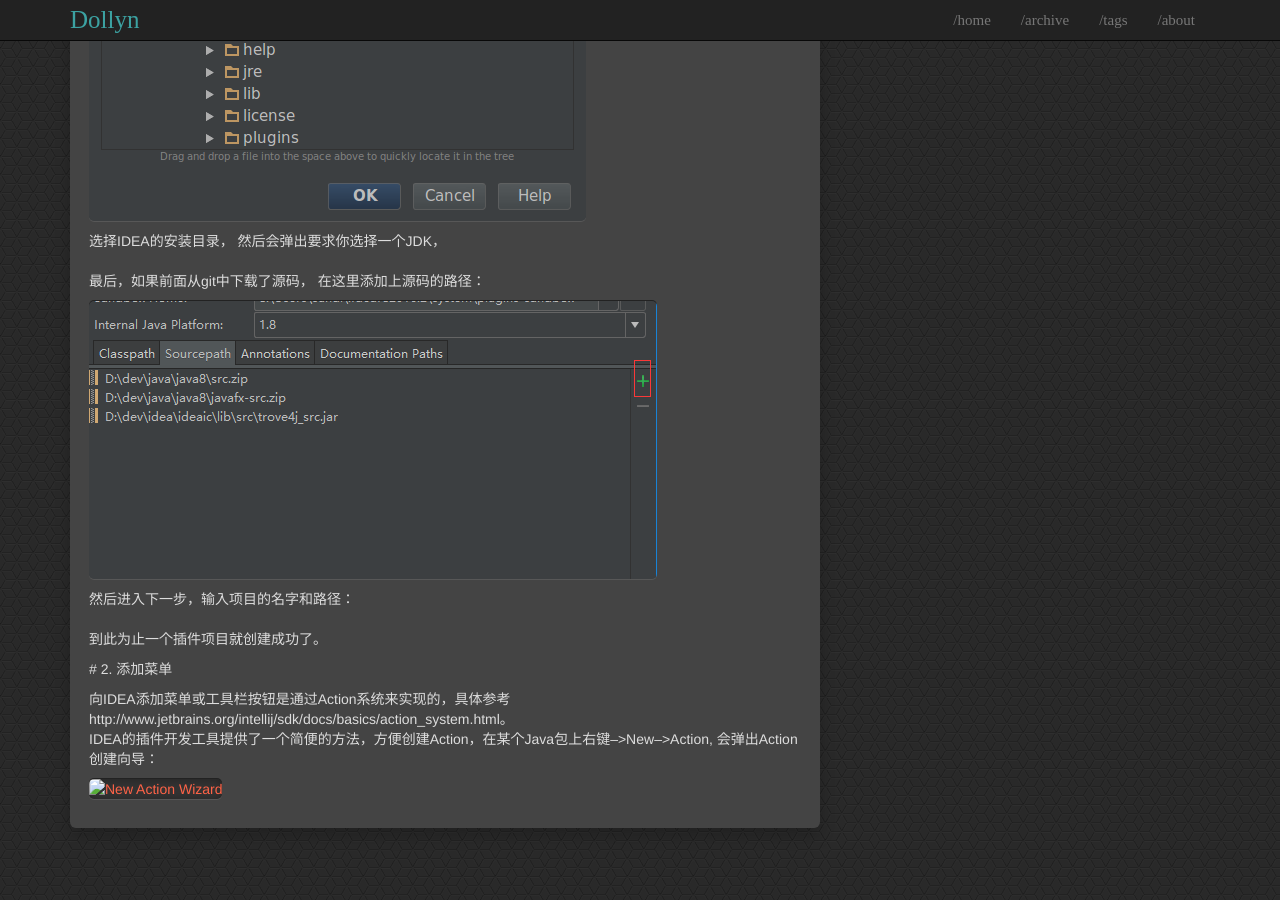
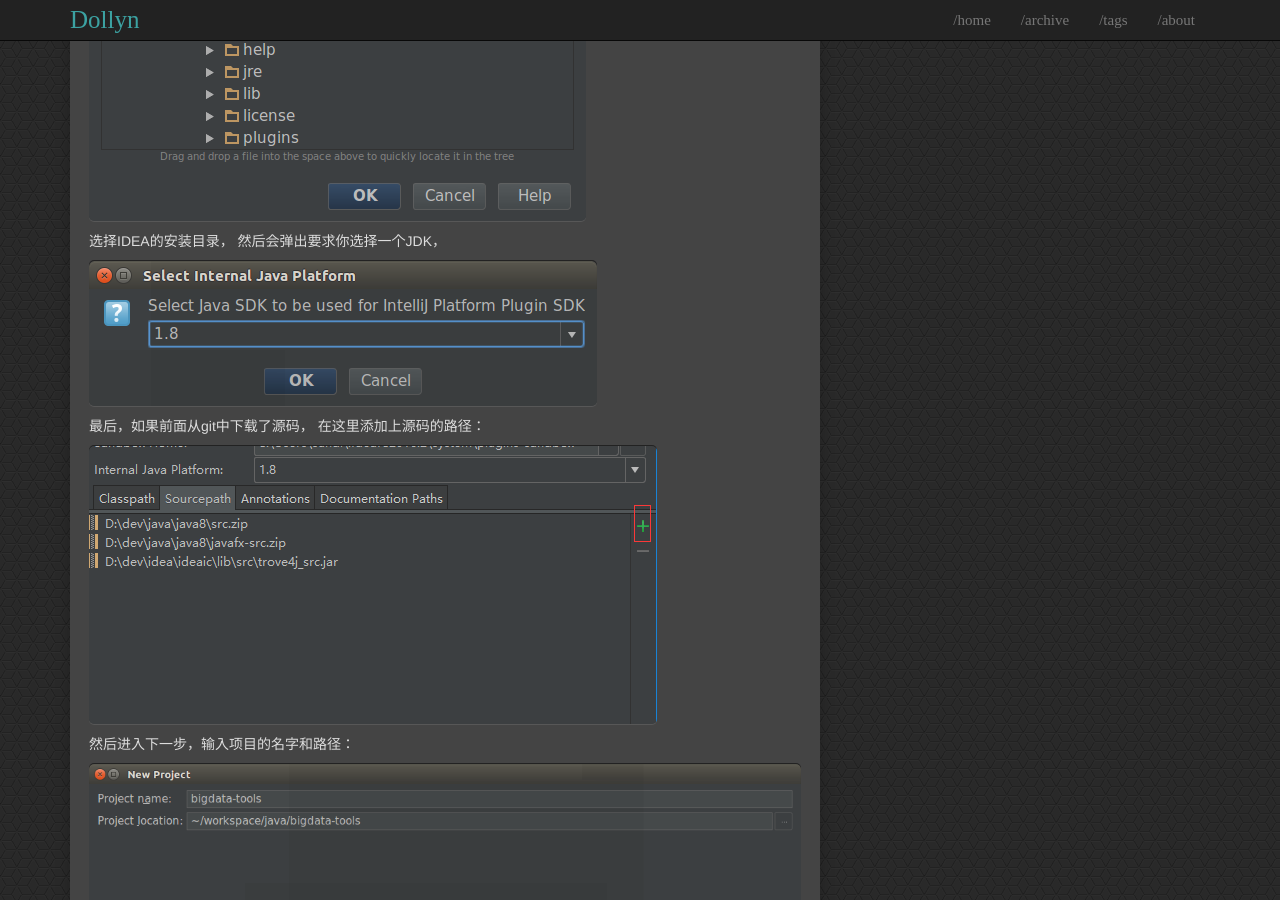
Before and after one commit to Dollyn/dollyn.github.io, a Jekyll site: the page built from _posts/2016-08-15-idea-plugin-dev.md, in a window 1280 px wide and 900 px high, scrolled down 1319 px. Built offline with Jekyll 4.4.1, drawn with Linux system fonts in a browser that asks for light colours.

Commit message:
move images

```diff
--- a/_posts/2016-08-15-idea-plugin-dev.md
+++ b/_posts/2016-08-15-idea-plugin-dev.md
@@ -62,6 +62,6 @@
 
 
 
-  [1]: ./images/1472058702309.jpg "1472058702309.jpg"
-  [2]: ./images/1472058779744.jpg "1472058779744.jpg"
-  [3]: ./images/1472061446962.jpg "New Action Wizard.jpg"
+  [1]: /images/1472058702309.jpg "1472058702309.jpg"
+  [2]: /images/1472058779744.jpg "1472058779744.jpg"
+  [3]: /images/1472061446962.jpg "New Action Wizard.jpg"
```
Also changed, not shown: images/1472057369680.jpg (renamed from _posts/images/1472057369680.jpg), images/1472058540402.jpg (renamed from _posts/images/1472058540402.jpg), images/1472058702309.jpg (renamed from _posts/images/1472058702309.jpg), images/1472058779744.jpg (renamed from _posts/images/1472058779744.jpg), images/1472061446962.jpg (renamed from _posts/images/1472061446962.jpg).
